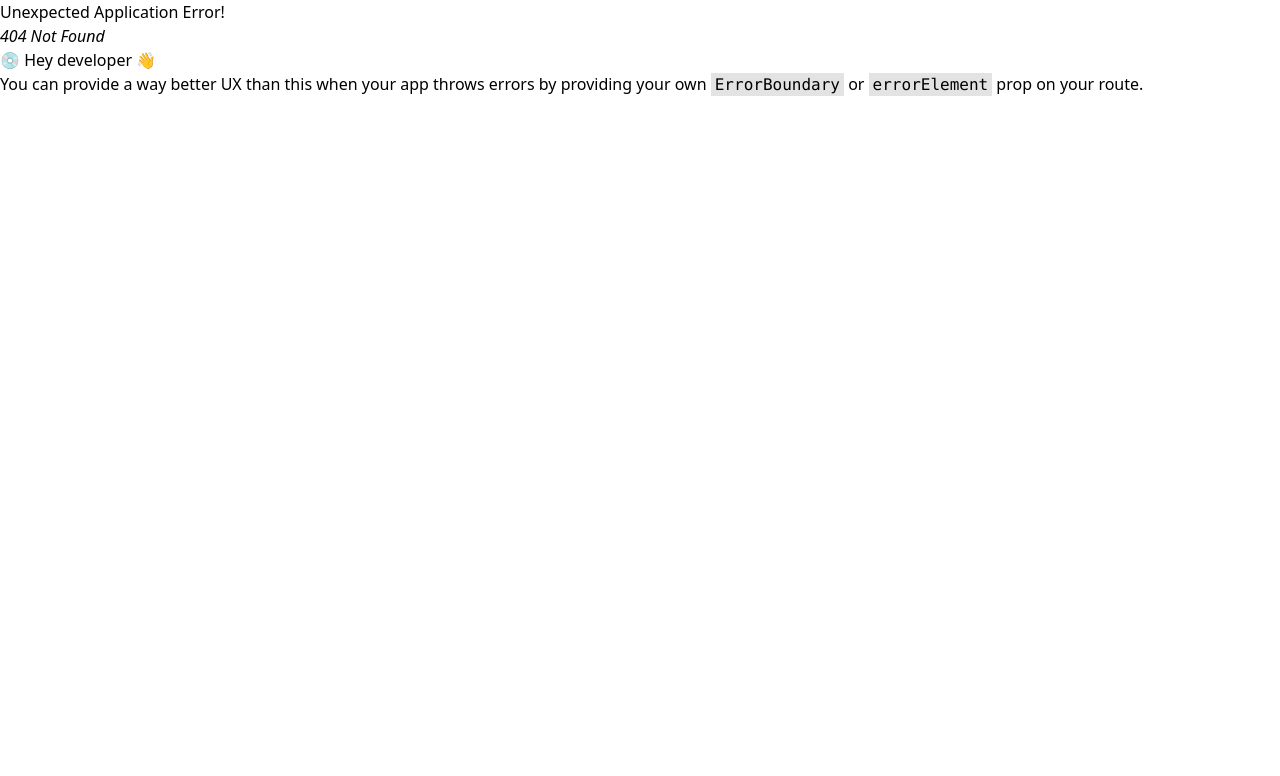
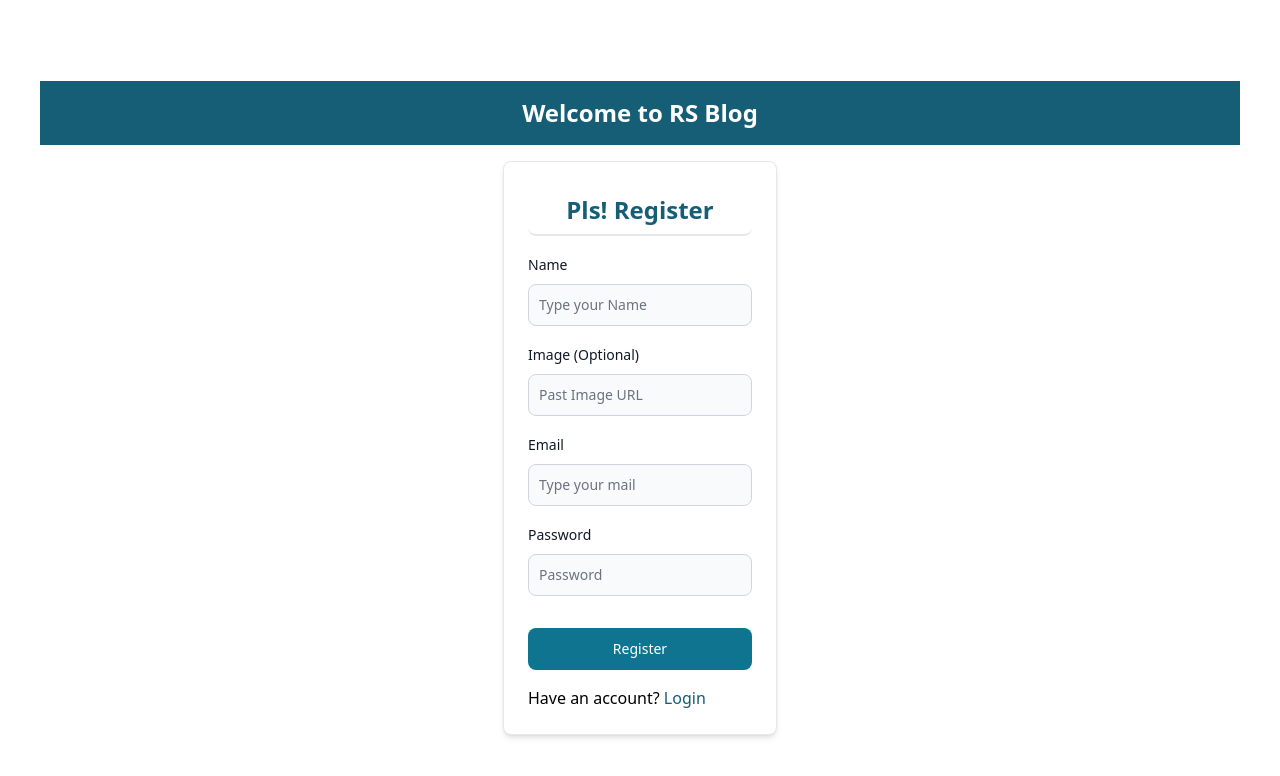
Before and after one commit to raselsharif/programmingHero-assignment-11-client-side, a React (Vite) app: page /register in a window 1280 px wide. Before the commit this address had no page. Shown: the top 776 px of the page. Built offline with nearby package versions, Linux system fonts and the light colour scheme.

Commit message:
added login,registr page and impliment firebase login,register

```diff
--- a/package.json
+++ b/package.json
@@ -10,6 +10,7 @@
     "preview": "vite preview"
   },
   "dependencies": {
+    "firebase": "^10.5.2",
     "flowbite": "^2.0.0",
     "flowbite-react": "^0.6.4",
     "localforage": "^1.10.0",
--- a/src/Layouts/NavBar.jsx
+++ b/src/Layouts/NavBar.jsx
@@ -1,13 +1,14 @@
-import { Avatar, Dropdown, Navbar } from "flowbite-react";
+import { Avatar, Button, Dropdown, Navbar } from "flowbite-react";
 import logo from "/logo.png";
 import { Link, NavLink } from "react-router-dom";
 
 const NavBar = () => {
+  const user = false;
   const menus = (
     <>
       <NavLink to={"/"}>Home</NavLink>
       <NavLink to={"/addblog"}>Add Blog</NavLink>
-      <NavLink>All Blogs</NavLink>
+      <NavLink to={"/allblogs"}>All Blogs</NavLink>
       <NavLink>Featured Blogs</NavLink>
       <NavLink>Wishlist</NavLink>
     </>
@@ -25,8 +26,9 @@ const NavBar = () => {
             RS Tech
           </span>
         </Link>
-
         <div className="flex md:order-2">
+          {user ? (
+            <>
               <Dropdown
                 arrowIcon={false}
                 inline
@@ -51,7 +53,14 @@ const NavBar = () => {
                 <Dropdown.Item>Sign out</Dropdown.Item>
               </Dropdown>
               <Navbar.Toggle />
+            </>
+          ) : (
+            <Link to={"/login"}>
+              <Button>Login/Register</Button>
+            </Link>
+          )}
         </div>
+
         <Navbar.Collapse>{menus}</Navbar.Collapse>
       </Navbar>
     </div>
--- /dev/null
+++ b/src/Providers/AuthProviders.jsx
@@ -0,0 +1,25 @@
+import {
+  createUserWithEmailAndPassword,
+  signInWithEmailAndPassword,
+} from "firebase/auth";
+import { createContext } from "react";
+import auth from "../configs/firebase.config";
+
+export const AuthContext = createContext(null);
+const AuthProviders = ({ children }) => {
+  const emailPassResister = (email, password) => {
+    return createUserWithEmailAndPassword(auth, email, password);
+  };
+  const emailPassLogin = (email, password) => {
+    return signInWithEmailAndPassword(auth, email, password);
+  };
+  const authInfo = {
+    emailPassResister,
+    emailPassLogin,
+  };
+  return (
+    <AuthContext.Provider value={authInfo}>{children}</AuthContext.Provider>
+  );
+};
+
+export default AuthProviders;
--- a/src/components/NewsLetter/NewsLetter.jsx
+++ b/src/components/NewsLetter/NewsLetter.jsx
@@ -1,19 +1,25 @@
 import { Button, TextInput } from "flowbite-react";
 
 const NewsLetter = () => {
+  const newsHandler = (e) => {
+    e.preventDefault();
+    alert("Your Email Sent..");
+  };
   return (
     <div className="bg-[#155E75] text-white py-4 text-center mb-6">
       <h2 className="font-semibold text-2xl my-4">Subscribe Our News Letter</h2>
       <div className="max-w-lg mx-auto">
-        <form>
+        <form onSubmit={newsHandler}>
           <div className="w-full flex mb-4">
             <TextInput
               className="w-full"
               type="email"
               placeholder="Type Your Email.."
-              required
+              //   required
             />
-            <Button color="dark">Subscribe</Button>
+            <Button type="submit" color="dark">
+              Subscribe
+            </Button>
           </div>
         </form>
       </div>
--- /dev/null
+++ b/src/configs/firebase.config.js
@@ -0,0 +1,20 @@
+// Import the functions you need from the SDKs you need
+import { initializeApp } from "firebase/app";
+import {getAuth} from 'firebase/auth'
+// TODO: Add SDKs for Firebase products that you want to use
+// https://firebase.google.com/docs/web/setup#available-libraries
+
+// Your web app's Firebase configuration
+const firebaseConfig = {
+  apiKey: "AIzaSyDHOkbObtazm9Rhz1fNhIeDmfo_srVcvbs",
+  authDomain: "rasel-blog-web.firebaseapp.com",
+  projectId: "rasel-blog-web",
+  storageBucket: "rasel-blog-web.appspot.com",
+  messagingSenderId: "509609427423",
+  appId: "1:509609427423:web:75b3e70abf70f60ca6446a"
+};
+
+// Initialize Firebase
+const app = initializeApp(firebaseConfig);
+const auth = getAuth(app)
+export default auth;
--- a/src/main.jsx
+++ b/src/main.jsx
@@ -3,9 +3,12 @@ import ReactDOM from "react-dom/client";
 import "./index.css";
 import { RouterProvider } from "react-router-dom";
 import router from "./Routes/Routes";
+import AuthProviders from "./Providers/AuthProviders";
 
 ReactDOM.createRoot(document.getElementById("root")).render(
   <React.StrictMode>
-    <RouterProvider router={router}></RouterProvider>
+    <AuthProviders>
+      <RouterProvider router={router}></RouterProvider>
+    </AuthProviders>
   </React.StrictMode>
 );
--- /dev/null
+++ b/src/pages/Login/Login.jsx
@@ -0,0 +1,69 @@
+import { Button, Card, Label, TextInput } from "flowbite-react";
+import { useContext } from "react";
+import { Link, Navigate, useNavigate } from "react-router-dom";
+import { AuthContext } from "../../Providers/AuthProviders";
+
+const Login = () => {
+  const goTo = useNavigate();
+  const { emailPassLogin } = useContext(AuthContext);
+  const handleLogin = (e) => {
+    e.preventDefault();
+    const email = e.target.email.value;
+    const password = e.target.password.value;
+    console.log(email, password);
+    emailPassLogin(email, password)
+      .then((res) => {
+        console.log(res.user);
+        goTo("/");
+      })
+      .catch((err) => {
+        console.log(err);
+      });
+  };
+  return (
+    <div className="flex flex-col items-center justify-center min-h-screen max-w-[1200px] mx-auto">
+      <h2 className="my-4 text-2xl font-semibold bg-[#155e75] w-full py-4 text-white text-center">
+        Welcome to RS Blog
+      </h2>
+      <Card className="max-w-sm">
+        <h3 className="text-[#155e75] w-full py-2 text-center  font-semibold rounded-lg text-2xl border-b-2">
+          Pls! Login
+        </h3>
+        <form onSubmit={handleLogin} className="flex flex-col gap-4">
+          <div>
+            <div className="mb-2 block">
+              <Label value="Your email" />
+            </div>
+            <TextInput
+              type="email"
+              name="email"
+              placeholder="Type your mail"
+              //   required
+            />
+          </div>
+          <div>
+            <div className="mb-2 block">
+              <Label value="Your password" />
+            </div>
+            <TextInput
+              type="password"
+              name="password"
+              placeholder="Password"
+              // required
+            />
+          </div>
+          <div className="flex items-center gap-2"></div>
+          <Button type="submit">Login</Button>
+        </form>
+        <p>
+          New here?{" "}
+          <Link className="text-[#155e75]" to={"/register"}>
+            Register
+          </Link>
+        </p>
+      </Card>
+    </div>
+  );
+};
+
+export default Login;
--- /dev/null
+++ b/src/pages/Register/Register.jsx
@@ -0,0 +1,93 @@
+import { Button, Card, Label, TextInput } from "flowbite-react";
+import { useContext } from "react";
+import { Link } from "react-router-dom";
+import { AuthContext } from "../../Providers/AuthProviders";
+const Register = () => {
+  const { emailPassResister } = useContext(AuthContext);
+  const handleRegister = (e) => {
+    e.preventDefault();
+
+    const name = e.target.name.value;
+    const image = e.target.image.value;
+    const email = e.target.email.value;
+    const password = e.target.password.value;
+
+    console.log(name, email, password, image);
+
+    emailPassResister(email, password)
+      .then((res) => {
+        console.log(res.user);
+      })
+      .catch((err) => {
+        console.log(err);
+      });
+  };
+  return (
+    <div className="flex flex-col items-center justify-center min-h-screen max-w-[1200px] mx-auto">
+      <h2 className="my-4 text-2xl font-semibold bg-[#155e75] w-full py-4 text-white text-center">
+        Welcome to RS Blog
+      </h2>
+      <Card className="max-w-sm">
+        <h3 className="text-[#155e75] w-full py-2 text-center  font-semibold rounded-lg text-2xl border-b-2">
+          Pls! Register
+        </h3>
+        <form onSubmit={handleRegister} className="flex flex-col gap-4">
+          <div>
+            <div className="mb-2 block">
+              <Label value="Name" />
+            </div>
+            <TextInput
+              type="text"
+              name="name"
+              placeholder="Type your Name"
+              //   required
+            />
+          </div>
+          <div>
+            <div className="mb-2 block">
+              <Label value="Image (Optional)" />
+            </div>
+            <TextInput
+              type="text"
+              name="image"
+              placeholder="Past Image URL"
+              //   required
+            />
+          </div>
+          <div>
+            <div className="mb-2 block">
+              <Label value="Email" />
+            </div>
+            <TextInput
+              type="email"
+              name="email"
+              placeholder="Type your mail"
+              //   required
+            />
+          </div>
+          <div>
+            <div className="mb-2 block">
+              <Label value="Password" />
+            </div>
+            <TextInput
+              type="password"
+              name="password"
+              placeholder="Password"
+              // required
+            />
+          </div>
+          <div className="flex items-center gap-2"></div>
+          <Button type="submit">Register</Button>
+        </form>
+        <p>
+          Have an account?{" "}
+          <Link className="text-[#155e75]" to={"/login"}>
+            Login
+          </Link>
+        </p>
+      </Card>
+    </div>
+  );
+};
+
+export default Register;
```
Also changed, not shown: src/Routes/Routes.jsx (+10 -0 lines), 1 other file (tests, documents, lock files or other folders). Lines whose indentation alone changed are shown as unchanged.
